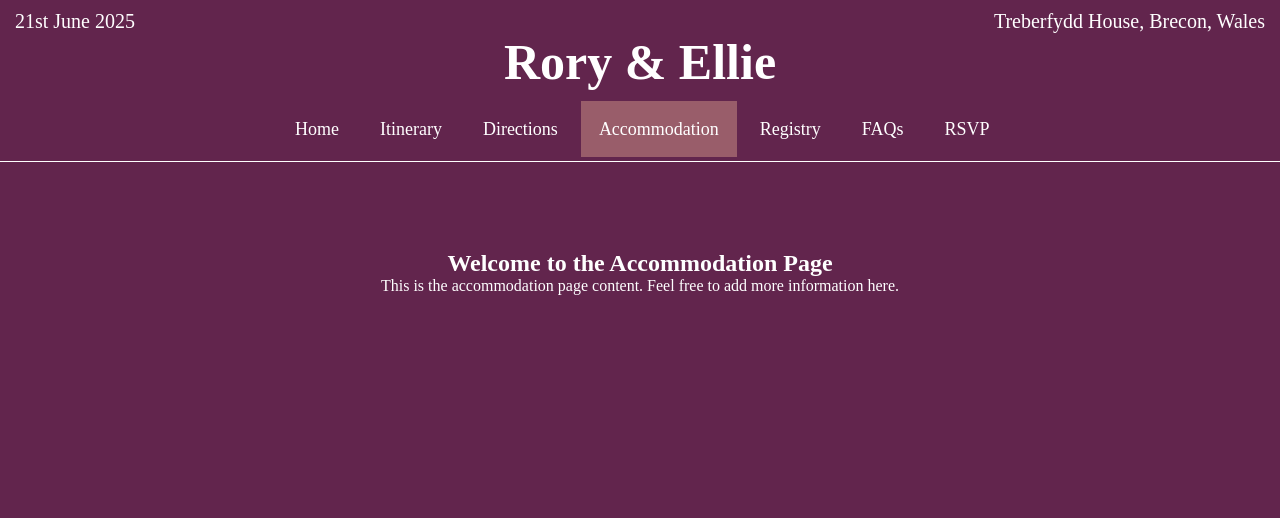
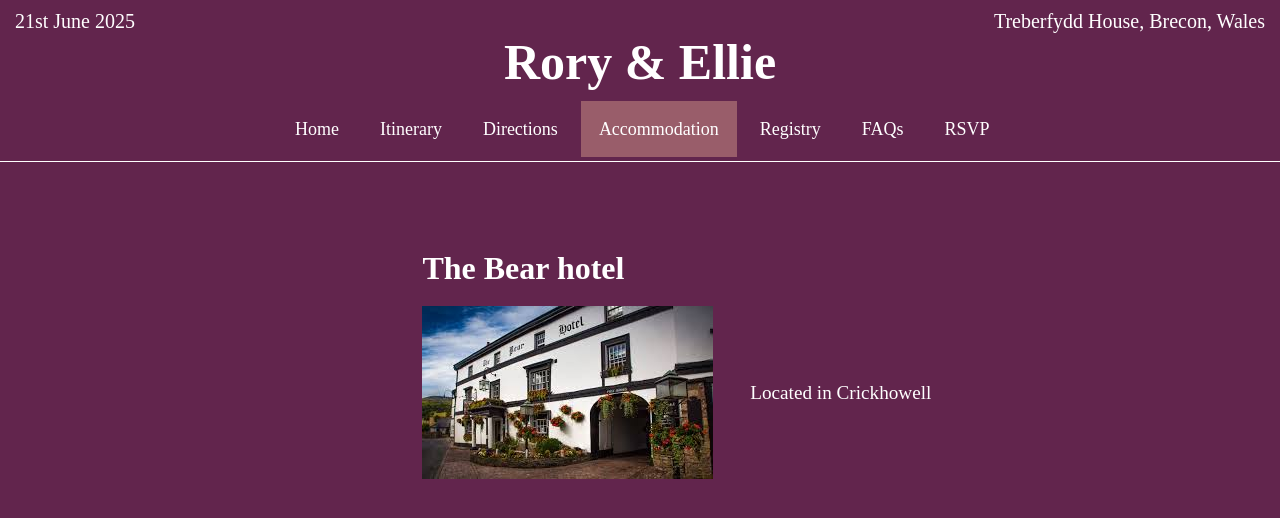
Before and after one commit to rjh-mopjones/wdst_fe, a React (Create React App) app in the folder wedsite/: page /accommodation in a window 1280 px wide. Shown: the top 518 px of the page. Built offline with nearby package versions, Linux system fonts and the light colour scheme.

Commit message:
add accommodation component

```diff
--- a/wedsite/src/App.js
+++ b/wedsite/src/App.js
@@ -10,6 +10,7 @@ import Accommodation from './pages/Accommodation';
 import RSVP from './pages/RSVP';
 import './styles/styles.css';
 import './styles/rsvp.css';
+import './styles/accommodation.css';
 import FAQs from "./pages/FAQs"; // Import your CSS file
 
 
--- /dev/null
+++ b/wedsite/src/components/AccommodationEntry.js
@@ -0,0 +1,22 @@
+import React from "react";
+
+class AccommodationEntry extends React.Component {
+
+    render() {
+        return (
+            <div className={"accommodation-entry"}>
+                <div className={"accommodation-entry-entry-div"}>
+                    <h1 className={"accommodation-entry-entry"}>{this.props.entry}</h1>
+                </div>
+                <div className={"accommodation-entry-photo-and-text"}>
+                    <img className={"acommo-photo"} src={require('../static/accommodation/' +
+                        this.props.entry.toString().toLowerCase().replaceAll(" ", "-") +
+                        ".jpeg")}/>
+                        <p className={"accommodation-entry-notes"}>{this.props.notes}</p>
+                </div>
+            </div>
+        );
+    }
+}
+
+export default AccommodationEntry;
--- a/wedsite/src/pages/Accommodation.js
+++ b/wedsite/src/pages/Accommodation.js
@@ -1,5 +1,6 @@
 import React, {useEffect} from 'react';
 import {useNavigate} from "react-router-dom";
+import AccommodationEntry from "../components/AccommodationEntry";
 
 const Accommodation = () => {
     // TODO get a list of hotels
@@ -27,8 +28,8 @@ const Accommodation = () => {
     }, []);
     return (
         <div className={"accommodation"}>
-                <h2>Welcome to the Accommodation Page</h2>
-                <p>This is the accommodation page content. Feel free to add more information here.</p>
+            <AccommodationEntry entry={"The Bear hotel"}
+                                notes={"Located in Crickhowell"} />
         </div>
     );
 };
--- a/wedsite/src/pages/Itinerary.js
+++ b/wedsite/src/pages/Itinerary.js
@@ -1,5 +1,6 @@
 import React, {useEffect} from 'react';
 import {useNavigate} from "react-router-dom";
+import ItineraryEntry from "../components/ItineraryEntry";
 
 const Itinerary = () => {
     const routerNavigate = useNavigate();
--- /dev/null
+++ b/wedsite/src/styles/accommodation.css
@@ -0,0 +1,28 @@
+.accommodation-entry-photo-and-text {
+    display: flex;
+    align-items: center;
+    padding-right: 2%;
+    padding-left: 2%;
+}
+
+.accommodation-entry-entry {
+    padding-left: 2%;
+    padding-bottom: 1%;
+    text-align: left;
+}
+
+.accommodation-entry-notes{
+    text-align: left;
+    font-size: larger;
+    vertical-align: text-top;
+}
+.accommodation-entry{
+    left: 30%;
+    width: 150%;
+    position: absolute;
+    margin: auto;
+}
+.acommo-photo{
+    float: left;
+    padding-right: 2%;
+}
```
Also changed, not shown: wedsite/src/static/accommodation/the-bear-hotel.jpeg (added).
